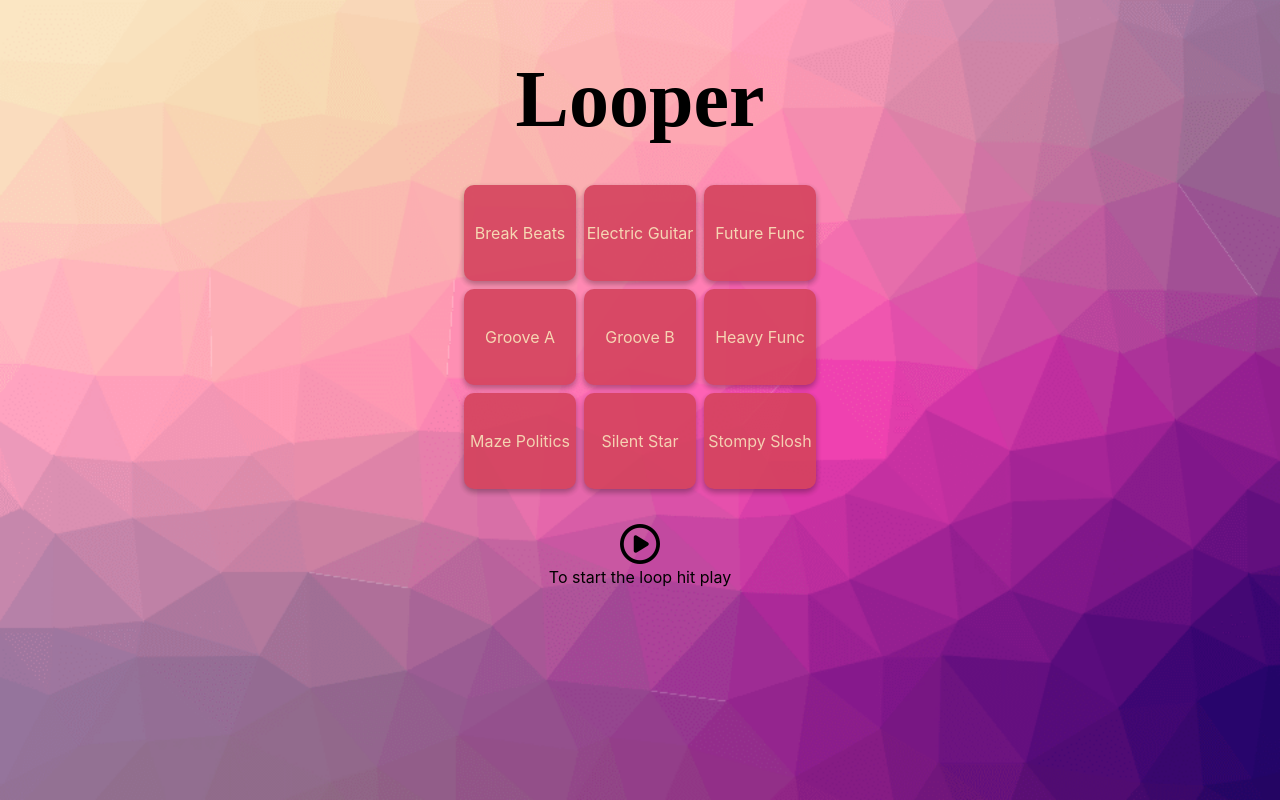
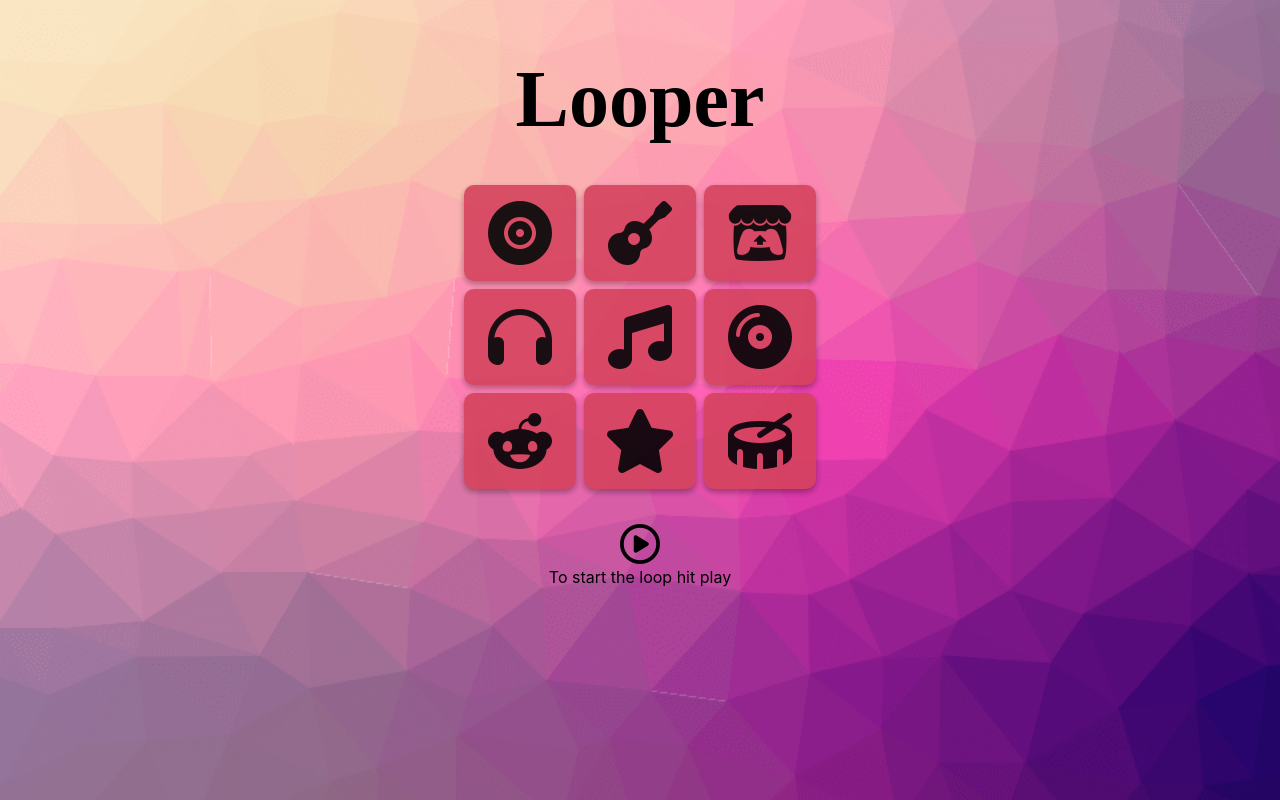
Before and after one commit to noavrd/Looper-Machine, a React (Create React App) app in the folder client/: page / in a window 1280 px wide. Built offline with nearby package versions, Linux system fonts and the light colour scheme; a web font is replaced by a local one.

Commit message:
change to icons

```diff
--- a/client/src/App.css
+++ b/client/src/App.css
@@ -15,7 +15,7 @@ body {
 
 .notPlay {
   background-color: #d4435c;
-  color: wheat;
+  /* color: wheat; */
 }
 
 button {
@@ -58,3 +58,6 @@ h1 {
   opacity: 1;
   box-shadow: 0 10px 15px rgba(0, 0, 0, 0.16), 0 10px 15px rgba(0, 0, 0, 0.23);
 }
+.icon {
+  font-size: 8vh;
+}
--- a/client/src/App.js
+++ b/client/src/App.js
@@ -64,38 +64,47 @@ const data = [
   {
     url: breakBeats,
     name: 'Break Beats',
+    icon: 'fas fa-record-vinyl',
   },
   {
     url: electricGuitar,
     name: 'Electric Guitar',
+    icon: 'fas fa-guitar',
   },
   {
     url: future_func,
     name: 'Future Func',
+    icon: 'fab fa-itch-io',
   },
   {
     url: grooveA,
     name: 'Groove A',
+    icon: 'fas fa-headphones',
   },
   {
     url: grooveB,
     name: 'Groove B',
+    icon: 'fas fa-music',
   },
   {
     url: heavyFunc,
     name: 'Heavy Func',
+    icon: 'fas fa-compact-disc',
   },
   {
     url: MazePolitics,
     name: 'Maze Politics',
+    icon: 'fab fa-reddit-alien',
   },
   {
     url: SilentStar,
     name: 'Silent Star',
+    icon: 'fas fa-star',
   },
   {
     url: stompySlosh,
     name: 'Stompy Slosh',
+    icon: 'fas fa-drum',
   },
 ];
 export default App;
--- a/client/src/components/LoopSample.js
+++ b/client/src/components/LoopSample.js
@@ -41,7 +41,8 @@ export default function LoopSample({
     <div
       onClick={() => active && checkPlay()}
       className={play ? 'play sample' : 'notPlay sample'}>
-      <div>{sample.name}</div>
+      {/* <div>{sample.name}</div> */}
+      <i className={`${sample.icon} icon`}></i>
     </div>
   );
 }
```
